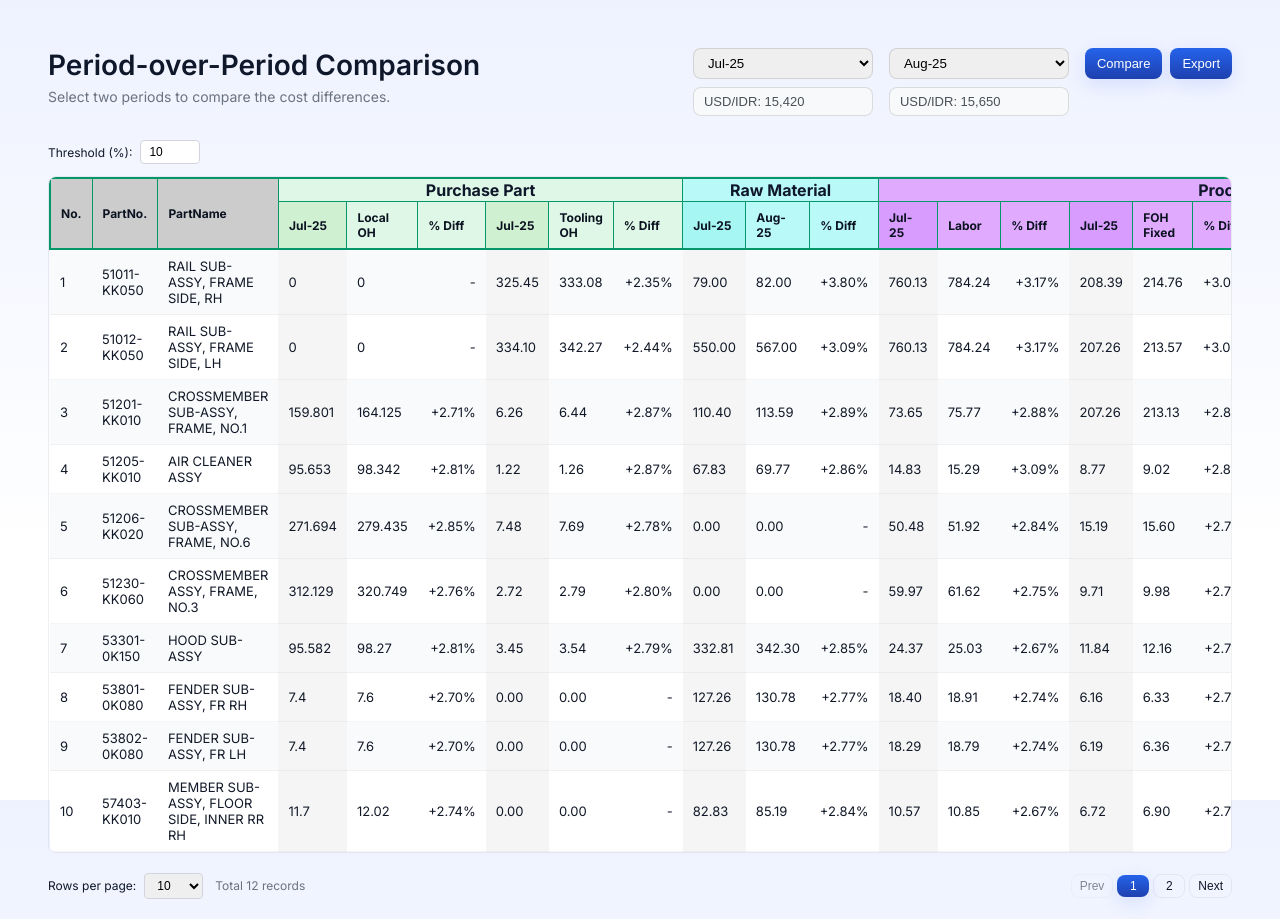
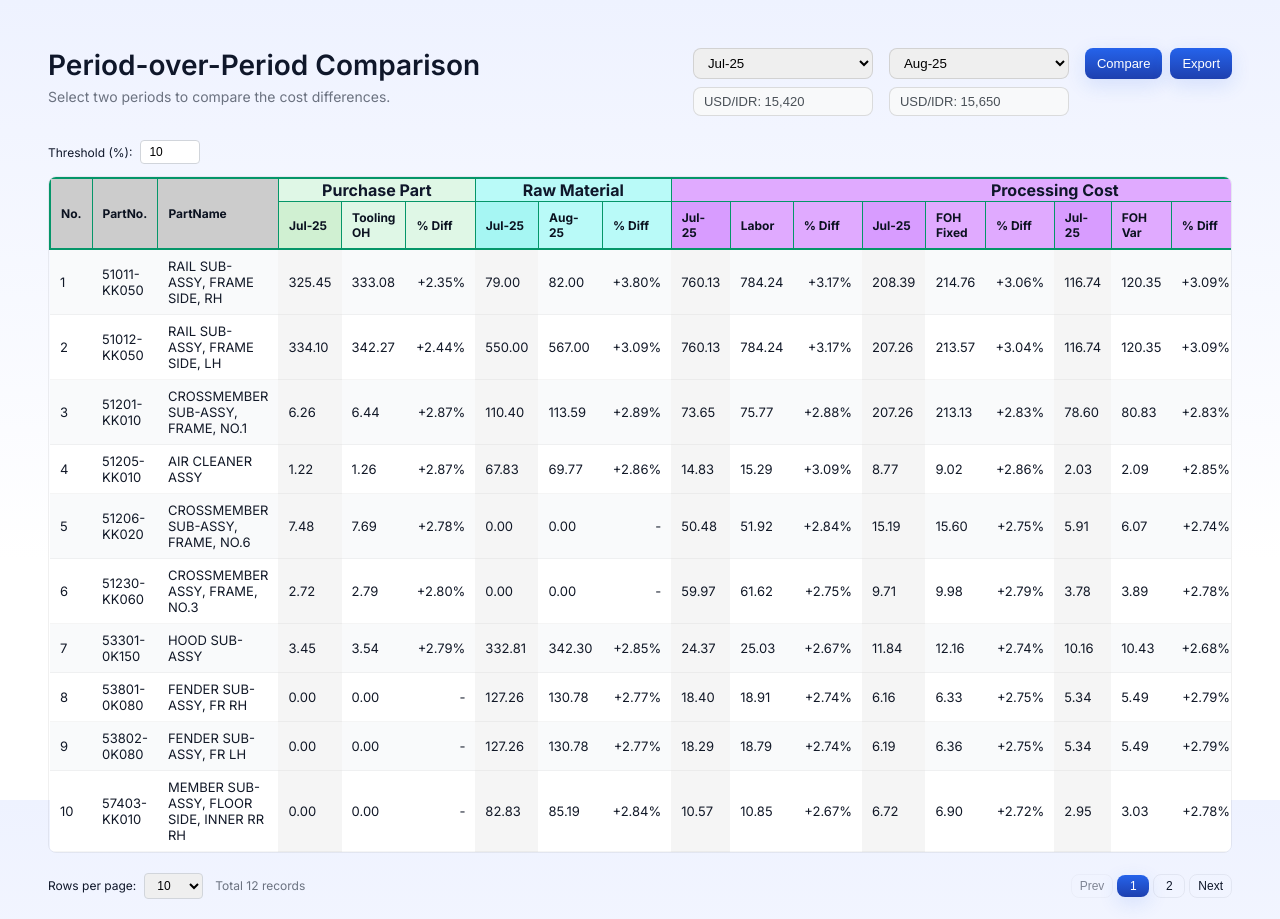
Before and after one commit to ari-fikri/finance-dashboard, a React (Vite) app: page /period-comparison in a window 1280 px wide. Both pictures are taken after a click on the button "Compare". Built offline with nearby package versions, Linux system fonts and the light colour scheme.

Commit message:
Remove Local OH column from comparison form

```diff
--- a/src/components/ComparisonTable.jsx
+++ b/src/components/ComparisonTable.jsx
@@ -42,19 +42,15 @@ const ComparisonTable = ({
             <th rowSpan="2" style={{...headerBandStyle("#cccccc"), ...thSticky, border: "1px solid #059669"}}>No.</th>
             <th rowSpan="2" style={{...headerBandStyle("#cccccc"), ...thSticky, border: "1px solid #059669"}}>PartNo.</th>
             <th rowSpan="2" style={{...headerBandStyle("#cccccc"), ...thSticky, border: "1px solid #059669"}}>PartName</th>
-            <th colSpan="6" style={{...headerBandStyle("#dff7e6"), border: "1px solid #059669"}}>Purchase Part</th>
+            <th colSpan="3" style={{...headerBandStyle("#dff7e6"), border: "1px solid #059669"}}>Purchase Part</th>
             <th colSpan="3" style={{...headerBandStyle("#b9faf8"), border: "1px solid #059669"}}>Raw Material</th>
             <th colSpan="12" style={{...headerBandStyle("#e0aaff"), border: "1px solid #059669"}}>Processing Cost</th>
             <th rowSpan="2" style={{...headerBandStyle("#e0aaff"), ...thSticky, border: "1px solid #059669"}}>Total Process Cost</th>
             <th rowSpan="2" style={{...headerBandStyle("#dff7e6"), ...thSticky, border: "1px solid #059669"}}>Exclusive Investment</th>
             <th rowSpan="2" style={{...headerBandStyle("#dff7e6"), ...thSticky, border: "1px solid #059669"}}>{`Total Cost (${comparedMonth1 || 'P1'})`}</th>
             <th rowSpan="2" style={{...headerBandStyle("#dff7e6"), ...thSticky, border: "1px solid #059669"}}>{`Total Cost (${comparedMonth2 || 'P2'})`}</th>
-            <th rowSpan="2" style={{...headerBandStyle("#dff7e6"), ...thSticky, border: "1px solid #059669"}}>Diff</th>
           </tr>
           <tr style={{ background: "#dff7e6", border: "1px solid #059669" }}>
-            <th style={{...thSticky, backgroundColor: "#d0f0d2", border: "1px solid #059669"}}>{comparedMonth1 || 'Period 1'}</th>
-            <th style={{...thSticky, border: "1px solid #059669"}}>Local OH</th>
-            <th style={{...thSticky, border: "1px solid #059669"}}>% Diff</th>
             <th style={{...thSticky, backgroundColor: "#d0f0d2", border: "1px solid #059669"}}>{comparedMonth1 || 'Period 1'}</th>
             <th style={{...thSticky, border: "1px solid #059669"}}>Tooling OH</th>
             <th style={{...thSticky, border: "1px solid #059669"}}>% Diff</th>
@@ -90,11 +86,6 @@ const ComparisonTable = ({
                 <td style={td}>{r.no}</td>
                 <td style={td}>{r.partNo}</td>
                 <td style={td}>{r.partName}</td>
-                <td style={tdPrev}>{r.localOHPrev ?? "-"}</td>
-                <td style={td}>{r.localOH ?? "-"}</td>
-                <td style={getDiffStyle(calculatePercentageDiff(r.localOH, r.localOHPrev), tdNum)}>
-                  {formatPercentage(calculatePercentageDiff(r.localOH, r.localOHPrev))}
-                </td>
                 <td style={tdPrev}>{formatNumber(r.toolingOHPrev)}</td>
                 <td style={td}>{formatNumber(r.toolingOH)}</td>
                 <td style={getDiffStyle(calculatePercentageDiff(r.toolingOH, r.toolingOHPrev), tdNum)}>
@@ -129,9 +120,6 @@ const ComparisonTable = ({
                 <td style={td}>{formatNumber(r.exclusiveInvestment)}</td>
                 <td style={td}>{formatNumber(r.totalCostPrev)}</td>
                 <td style={td}>{formatNumber(r.totalCost)}</td>
-                <td style={getDiffStyle(r.diff, tdNum)}>
-                  {formatPercentage(r.diff)}
-                </td>
               </tr>
             );
           })}
```
